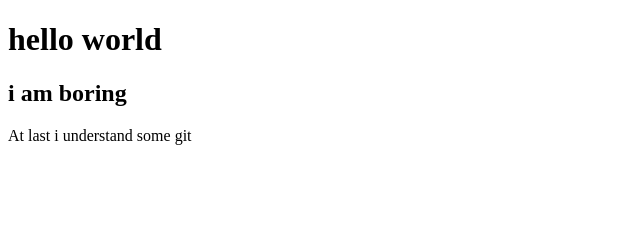
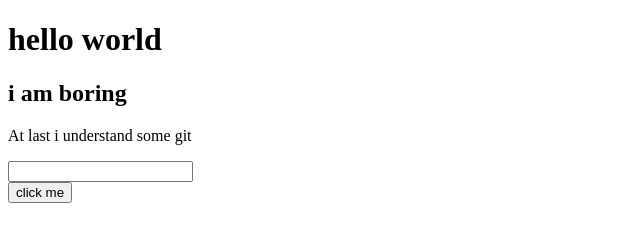
Before and after one commit to tomnoy/tonmoy1, a plain HTML site: page index.html in a window 1280 px wide. Shown: the whole page, without its empty margins (0-640 px from the left). Drawn offline with Linux system fonts and the light colour scheme.

Commit message:
button completed

```diff
--- a/index.html
+++ b/index.html
@@ -9,5 +9,10 @@
     <h1>hello world</h1>
     <h2>i am  boring</h2>
     <p>At last i understand some git</p>
+    <input type="text">
+    <br>
+    <button>
+        click me
+    </button>
 </body>
 </html>
```
